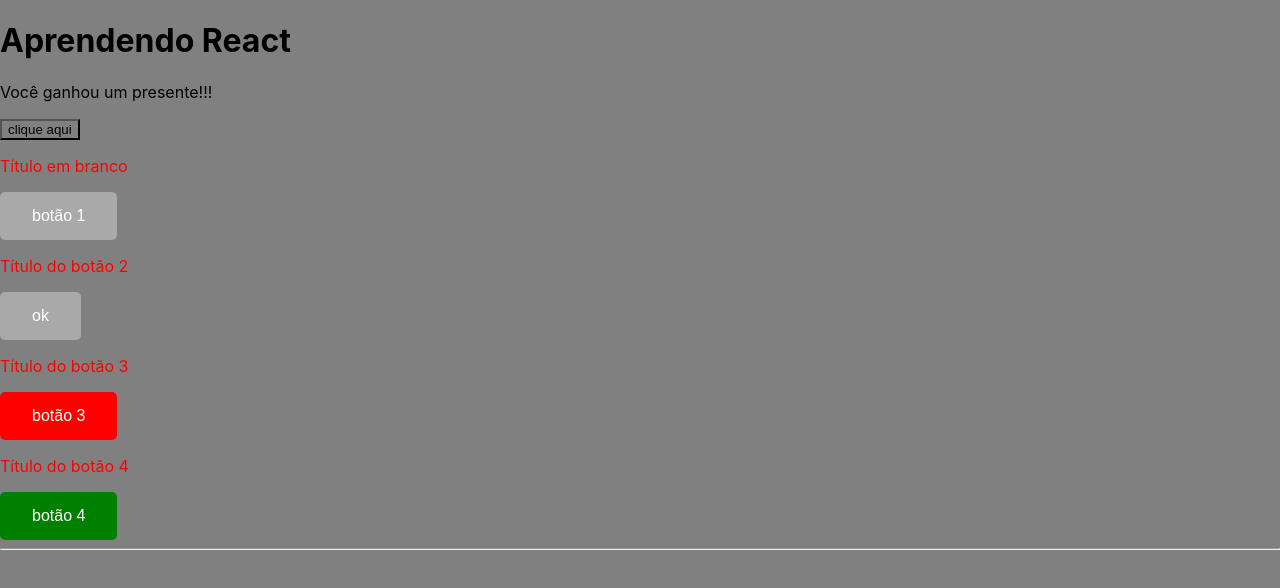
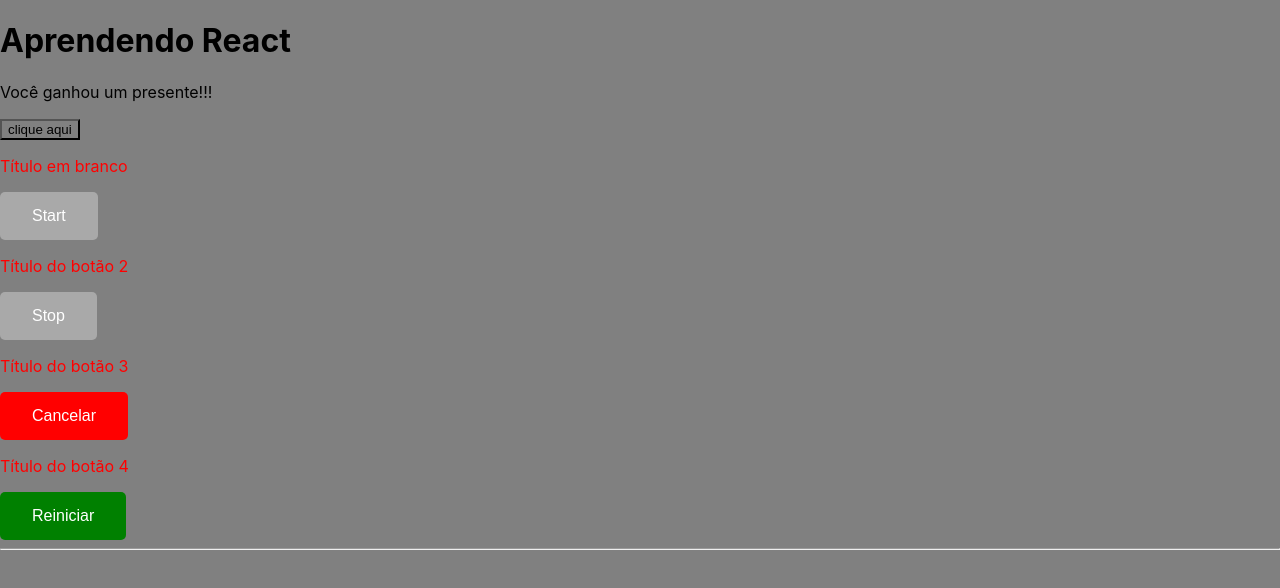
Before and after one commit to evertontech/estudos-react, a React (Create React App) app: page / in a window 1280 px wide. Shown: the top 588 px of the page. Built offline with nearby package versions, Linux system fonts and the light colour scheme.

Commit message:
Refact: utilizando react children

```diff
--- a/src/App.js
+++ b/src/App.js
@@ -7,11 +7,19 @@
       <h1>Aprendendo React</h1>
       <p>Você ganhou um presente!!!</p>
       <button>clique aqui</button>
-      <Botao texto="botão 1"></Botao>
-      <Botao titulo="Título do botão 2" cor="cinzas" />
-      <Botao titulo="Título do botão 3" texto="botão 3" cor="vermelho" />
-      <Botao texto="botão 4" titulo="Título do botão 4" cor="verde" />
+      <Botao>Start</Botao>
+      <Botao titulo="Título do botão 2" cor="cinzas">
+        Stop
+      </Botao>
+      <Botao titulo="Título do botão 3" cor="vermelho">
+        Cancelar
+      </Botao>
+      <Botao titulo="Título do botão 4" cor="verde">
+        Reiniciar
+      </Botao>
       <hr />
     </>
   );
 }
+
+// cada função só retorna uma tag <>, </>
--- a/src/components/botao.jsx
+++ b/src/components/botao.jsx
@@ -1,13 +1,13 @@
 import styles from "./botao.module.css";
 
+const cores = {
+  cinza: styles.cinza,
+  verde: styles.verde,
+  vermelho: styles.vermelho,
+};
+
 export default function Botao(props) {
-  const cores = {
-    cinza: styles.cinza,
-    verde: styles.verde,
-    vermelho: styles.vermelho,
-  };
-
-  const textoDoBotao = props.texto || "ok";
+  const textoDoBotao = props.children || "ok";
   const textoDoTitulo = props.titulo || "Título em branco";
   const corDoBotao = cores[props.cor] || cores.cinza;
 
--- a/src/index.js
+++ b/src/index.js
@@ -4,7 +4,7 @@
 import './index.css';
 import reportWebVitals from './reportWebVitals';
 
-const root = ReactDOM.createRoot(document.getElementById('root'));
+const root = ReactDOM.createRoot(document.getElementById("root"));
 root.render(
   <React.StrictMode>
     <App />
```
Also changed, not shown: src/setupTests.js (+1 -1 lines), 1 other file (tests, documents, lock files or other folders).
